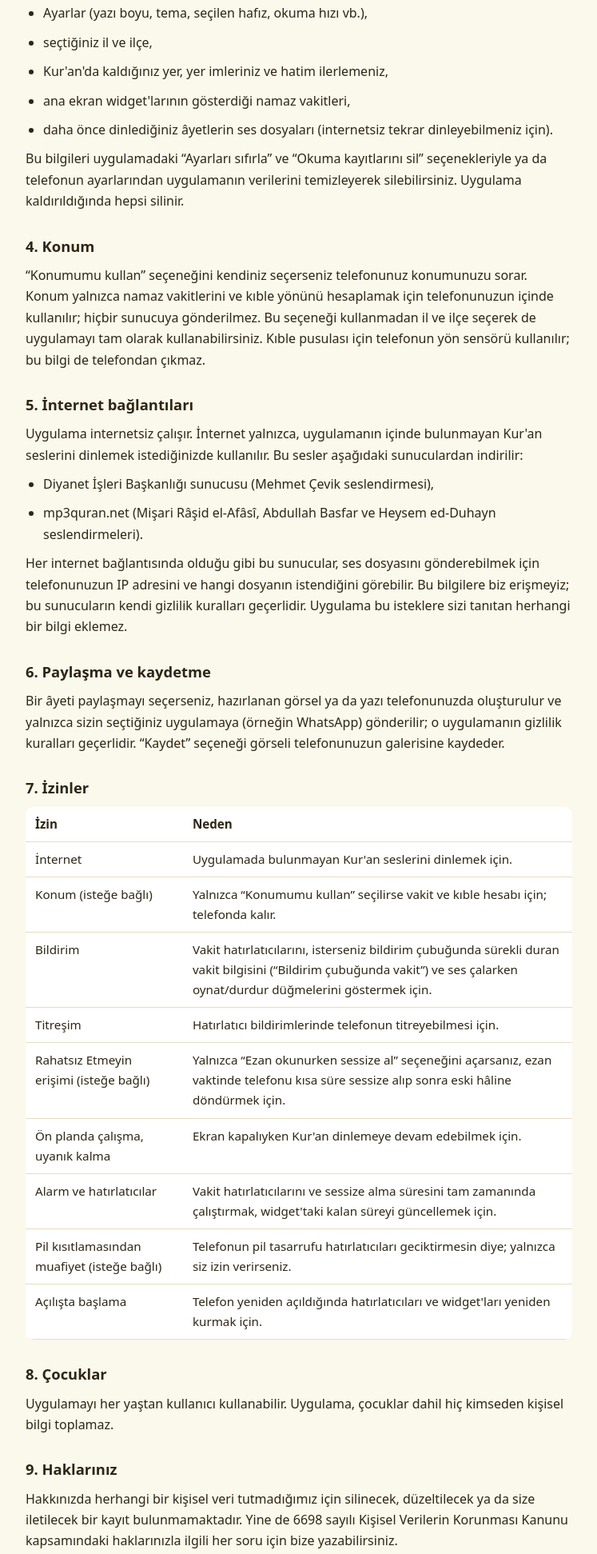
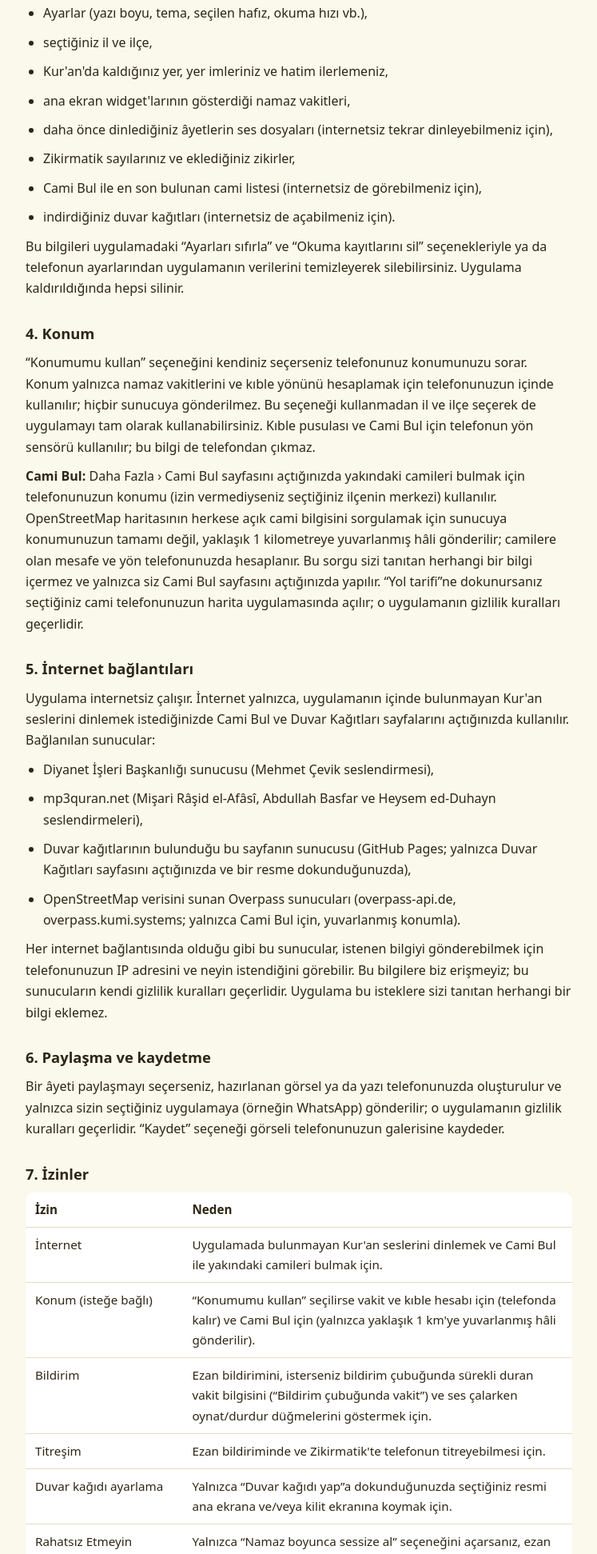
Before and after one commit to Torunoglu/assalahpro, a plain HTML site: page index.html in a window 1280 px wide. Shown: the part 660-2603 px from the top of the page at 80% size, without its empty margins (266-1013 px from the left). Drawn offline with Linux system fonts and the light colour scheme.

Commit message:
Add files via upload

```diff
--- a/index.html
+++ b/index.html
@@ -29,7 +29,7 @@ footer{margin-top:36px;padding-top:14px;border-top:1px solid var(--cizgi);color:
 <main>
 <header>
   <h1>Gizlilik Politikası</h1>
-  <p class="alt">As Salah Pro (Android) · Yürürlük tarihi: 12 Ekim 2026</p>
+  <p class="alt">As Salah Pro (Android) · Yürürlük tarihi: 19 Ekim 2026</p>
 </header>
 
 <div class="ozet"><p><strong>Kısaca:</strong> Bu uygulama sizinle ilgili hiçbir kişisel veriyi toplamaz, saklamaz ya da kimseyle paylaşmaz. Hesap açmanız gerekmez; reklam, analiz ya da izleme aracı yoktur. Ayarlarınız ve okuma bilgileriniz yalnızca kendi telefonunuzda durur.</p></div>
@@ -47,20 +47,26 @@ footer{margin-top:36px;padding-top:14px;border-top:1px solid var(--cizgi);color:
   <li>seçtiğiniz il ve ilçe,</li>
   <li>Kur'an'da kaldığınız yer, yer imleriniz ve hatim ilerlemeniz,</li>
   <li>ana ekran widget'larının gösterdiği namaz vakitleri,</li>
-  <li>daha önce dinlediğiniz âyetlerin ses dosyaları (internetsiz tekrar dinleyebilmeniz için).</li>
+  <li>daha önce dinlediğiniz âyetlerin ses dosyaları (internetsiz tekrar dinleyebilmeniz için),</li>
+  <li>Zikirmatik sayılarınız ve eklediğiniz zikirler,</li>
+  <li>Cami Bul ile en son bulunan cami listesi (internetsiz de görebilmeniz için),</li>
+  <li>indirdiğiniz duvar kağıtları (internetsiz de açabilmeniz için).</li>
 </ul>
 <p>Bu bilgileri uygulamadaki “Ayarları sıfırla” ve “Okuma kayıtlarını sil” seçenekleriyle ya da telefonun ayarlarından uygulamanın verilerini temizleyerek silebilirsiniz. Uygulama kaldırıldığında hepsi silinir.</p>
 
 <h2>4. Konum</h2>
-<p>“Konumumu kullan” seçeneğini kendiniz seçerseniz telefonunuz konumunuzu sorar. Konum yalnızca namaz vakitlerini ve kıble yönünü hesaplamak için telefonunuzun içinde kullanılır; hiçbir sunucuya gönderilmez. Bu seçeneği kullanmadan il ve ilçe seçerek de uygulamayı tam olarak kullanabilirsiniz. Kıble pusulası için telefonun yön sensörü kullanılır; bu bilgi de telefondan çıkmaz.</p>
+<p>“Konumumu kullan” seçeneğini kendiniz seçerseniz telefonunuz konumunuzu sorar. Konum yalnızca namaz vakitlerini ve kıble yönünü hesaplamak için telefonunuzun içinde kullanılır; hiçbir sunucuya gönderilmez. Bu seçeneği kullanmadan il ve ilçe seçerek de uygulamayı tam olarak kullanabilirsiniz. Kıble pusulası ve Cami Bul için telefonun yön sensörü kullanılır; bu bilgi de telefondan çıkmaz.</p>
+<p><b>Cami Bul:</b> Daha Fazla › Cami Bul sayfasını açtığınızda yakındaki camileri bulmak için telefonunuzun konumu (izin vermediyseniz seçtiğiniz ilçenin merkezi) kullanılır. OpenStreetMap haritasının herkese açık cami bilgisini sorgulamak için sunucuya konumunuzun tamamı değil, yaklaşık 1 kilometreye yuvarlanmış hâli gönderilir; camilere olan mesafe ve yön telefonunuzda hesaplanır. Bu sorgu sizi tanıtan herhangi bir bilgi içermez ve yalnızca siz Cami Bul sayfasını açtığınızda yapılır. “Yol tarifi”ne dokunursanız seçtiğiniz cami telefonunuzun harita uygulamasında açılır; o uygulamanın gizlilik kuralları geçerlidir.</p>
 
 <h2>5. İnternet bağlantıları</h2>
-<p>Uygulama internetsiz çalışır. İnternet yalnızca, uygulamanın içinde bulunmayan Kur'an seslerini dinlemek istediğinizde kullanılır. Bu sesler aşağıdaki sunuculardan indirilir:</p>
+<p>Uygulama internetsiz çalışır. İnternet yalnızca, uygulamanın içinde bulunmayan Kur'an seslerini dinlemek istediğinizde Cami Bul ve Duvar Kağıtları sayfalarını açtığınızda kullanılır. Bağlanılan sunucular:</p>
 <ul>
   <li>Diyanet İşleri Başkanlığı sunucusu (Mehmet Çevik seslendirmesi),</li>
-  <li>mp3quran.net (Mişari Râşid el-Afâsî, Abdullah Basfar ve Heysem ed-Duhayn seslendirmeleri).</li>
+  <li>mp3quran.net (Mişari Râşid el-Afâsî, Abdullah Basfar ve Heysem ed-Duhayn seslendirmeleri),</li>
+  <li>Duvar kağıtlarının bulunduğu bu sayfanın sunucusu (GitHub Pages; yalnızca Duvar Kağıtları sayfasını açtığınızda ve bir resme dokunduğunuzda),</li>
+  <li>OpenStreetMap verisini sunan Overpass sunucuları (overpass-api.de, overpass.kumi.systems; yalnızca Cami Bul için, yuvarlanmış konumla).</li>
 </ul>
-<p>Her internet bağlantısında olduğu gibi bu sunucular, ses dosyasını gönderebilmek için telefonunuzun IP adresini ve hangi dosyanın istendiğini görebilir. Bu bilgilere biz erişmeyiz; bu sunucuların kendi gizlilik kuralları geçerlidir. Uygulama bu isteklere sizi tanıtan herhangi bir bilgi eklemez.</p>
+<p>Her internet bağlantısında olduğu gibi bu sunucular, istenen bilgiyi gönderebilmek için telefonunuzun IP adresini ve neyin istendiğini görebilir. Bu bilgilere biz erişmeyiz; bu sunucuların kendi gizlilik kuralları geçerlidir. Uygulama bu isteklere sizi tanıtan herhangi bir bilgi eklemez.</p>
 
 <h2>6. Paylaşma ve kaydetme</h2>
 <p>Bir âyeti paylaşmayı seçerseniz, hazırlanan görsel ya da yazı telefonunuzda oluşturulur ve yalnızca sizin seçtiğiniz uygulamaya (örneğin WhatsApp) gönderilir; o uygulamanın gizlilik kuralları geçerlidir. “Kaydet” seçeneği görseli telefonunuzun galerisine kaydeder.</p>
@@ -68,15 +74,16 @@ footer{margin-top:36px;padding-top:14px;border-top:1px solid var(--cizgi);color:
 <h2>7. İzinler</h2>
 <table>
   <tr><th>İzin</th><th>Neden</th></tr>
-  <tr><td>İnternet</td><td>Uygulamada bulunmayan Kur'an seslerini dinlemek için.</td></tr>
-  <tr><td>Konum (isteğe bağlı)</td><td>Yalnızca “Konumumu kullan” seçilirse vakit ve kıble hesabı için; telefonda kalır.</td></tr>
-  <tr><td>Bildirim</td><td>Vakit hatırlatıcılarını, isterseniz bildirim çubuğunda sürekli duran vakit bilgisini (“Bildirim çubuğunda vakit”) ve ses çalarken oynat/durdur düğmelerini göstermek için.</td></tr>
-  <tr><td>Titreşim</td><td>Hatırlatıcı bildirimlerinde telefonun titreyebilmesi için.</td></tr>
-  <tr><td>Rahatsız Etmeyin erişimi (isteğe bağlı)</td><td>Yalnızca “Ezan okunurken sessize al” seçeneğini açarsanız, ezan vaktinde telefonu kısa süre sessize alıp sonra eski hâline döndürmek için.</td></tr>
+  <tr><td>İnternet</td><td>Uygulamada bulunmayan Kur'an seslerini dinlemek ve Cami Bul ile yakındaki camileri bulmak için.</td></tr>
+  <tr><td>Konum (isteğe bağlı)</td><td>“Konumumu kullan” seçilirse vakit ve kıble hesabı için (telefonda kalır) ve Cami Bul için (yalnızca yaklaşık 1 km'ye yuvarlanmış hâli gönderilir).</td></tr>
+  <tr><td>Bildirim</td><td>Ezan bildirimini, isterseniz bildirim çubuğunda sürekli duran vakit bilgisini (“Bildirim çubuğunda vakit”) ve ses çalarken oynat/durdur düğmelerini göstermek için.</td></tr>
+  <tr><td>Titreşim</td><td>Ezan bildiriminde ve Zikirmatik'te telefonun titreyebilmesi için.</td></tr>
+  <tr><td>Duvar kağıdı ayarlama</td><td>Yalnızca “Duvar kağıdı yap”a dokunduğunuzda seçtiğiniz resmi ana ekrana ve/veya kilit ekranına koymak için.</td></tr>
+  <tr><td>Rahatsız Etmeyin erişimi (isteğe bağlı)</td><td>Yalnızca “Namaz boyunca sessize al” seçeneğini açarsanız, ezan vaktinde telefonu kısa süre sessize alıp sonra eski hâline döndürmek için.</td></tr>
   <tr><td>Ön planda çalışma, uyanık kalma</td><td>Ekran kapalıyken Kur'an dinlemeye devam edebilmek için.</td></tr>
-  <tr><td>Alarm ve hatırlatıcılar</td><td>Vakit hatırlatıcılarını ve sessize alma süresini tam zamanında çalıştırmak, widget'taki kalan süreyi güncellemek için.</td></tr>
-  <tr><td>Pil kısıtlamasından muafiyet (isteğe bağlı)</td><td>Telefonun pil tasarrufu hatırlatıcıları geciktirmesin diye; yalnızca siz izin verirseniz.</td></tr>
-  <tr><td>Açılışta başlama</td><td>Telefon yeniden açıldığında hatırlatıcıları ve widget'ları yeniden kurmak için.</td></tr>
+  <tr><td>Alarm ve hatırlatıcılar</td><td>Ezan bildirimini ve sessize alma süresini tam zamanında çalıştırmak, widget'taki kalan süreyi güncellemek için.</td></tr>
+  <tr><td>Pil kısıtlamasından muafiyet (isteğe bağlı)</td><td>Telefonun pil tasarrufu ezan bildirimini geciktirmesin diye; yalnızca siz izin verirseniz.</td></tr>
+  <tr><td>Açılışta başlama</td><td>Telefon yeniden açıldığında ezan bildirimini ve widget'ları yeniden kurmak için.</td></tr>
 </table>
 
 <h2>8. Çocuklar</h2>
@@ -91,7 +98,7 @@ footer{margin-top:36px;padding-top:14px;border-top:1px solid var(--cizgi);color:
 <h2>11. İletişim</h2>
 <p>E-posta: <a href="mailto:contactassalahpro@gmail.com">contactassalahpro@gmail.com</a></p>
 
-<footer>As Salah Pro · Gizlilik Politikası · 12 Ekim 2026</footer>
+<footer>As Salah Pro · Gizlilik Politikası · 19 Ekim 2026</footer>
 </main>
 </body>
 </html>
```
